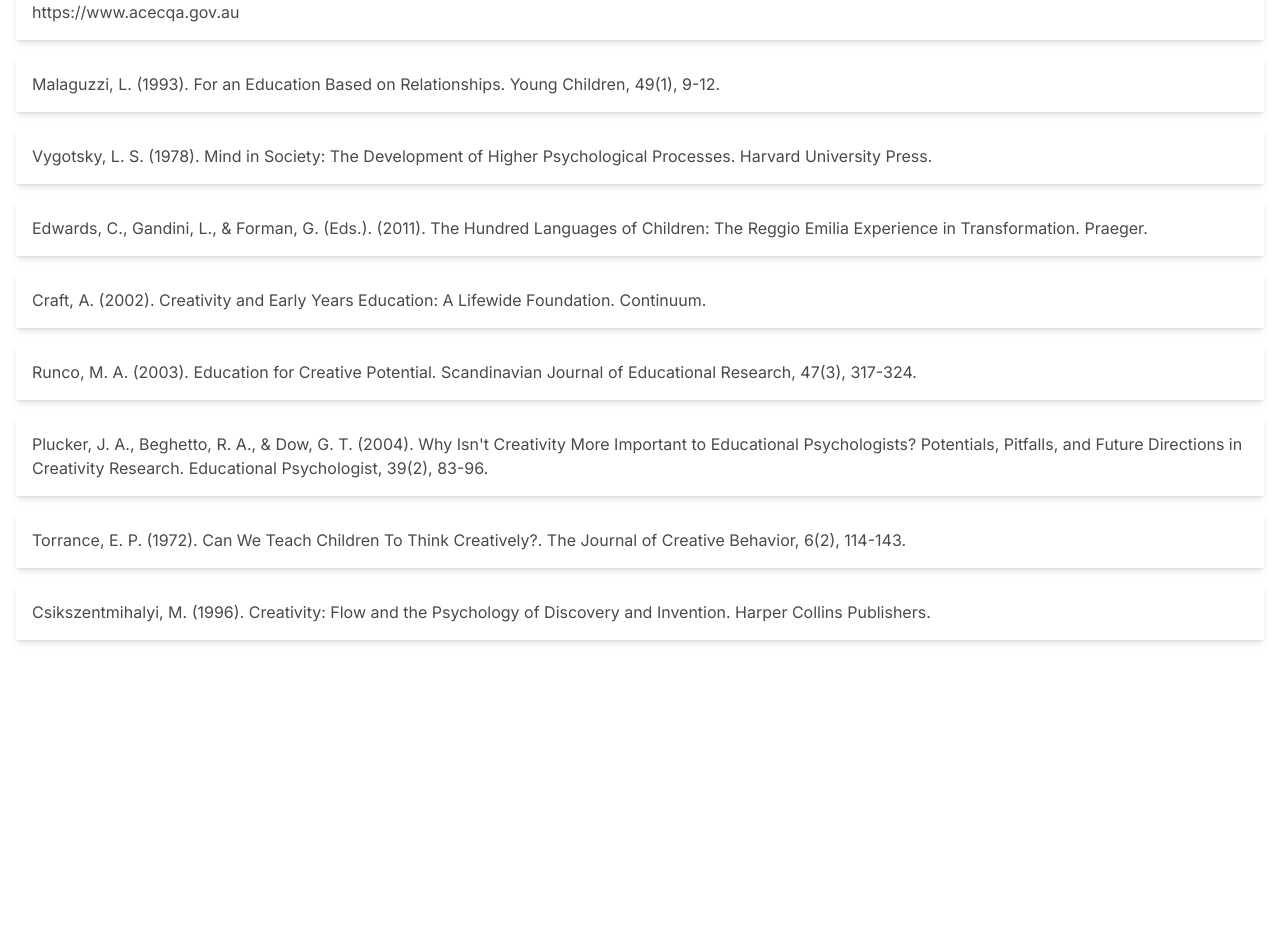
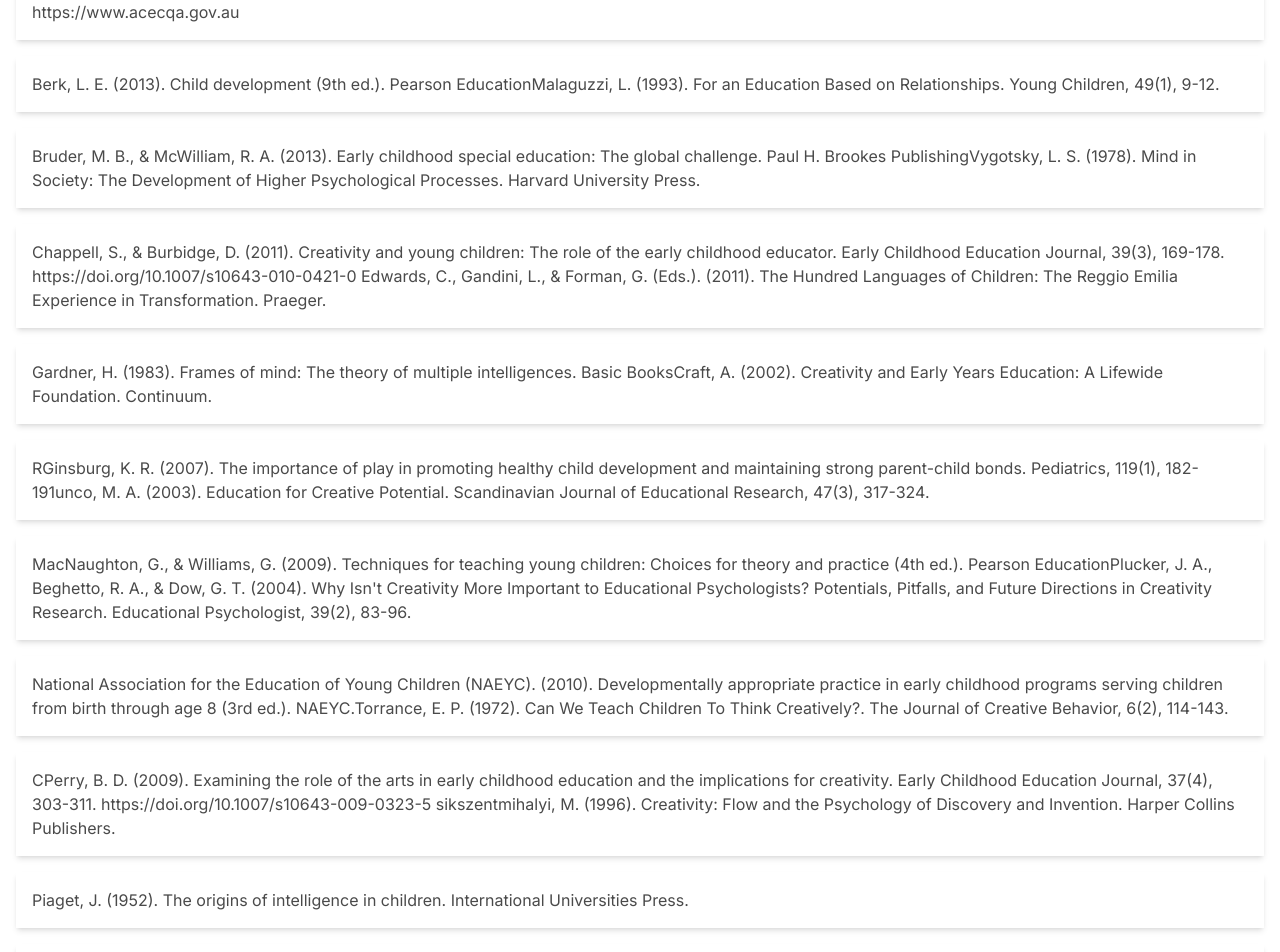
Before and after one commit to Aejazzz/creative-edu-main, a Next.js app: page /references in a window 1280 px wide. Shown: the part 320-1272 px from the top of the page. Before the commit the page ends 992 px from the top, so only its background shows below. Built offline with nearby package versions, Linux system fonts and the light colour scheme.

Commit message:
refrnces

```diff
--- a/app/references/page.tsx
+++ b/app/references/page.tsx
@@ -6,14 +6,19 @@
     const references = [
         "Australian Government Department of Education. (2009). Belonging, being and becoming: The early years learning framework for Australia. Commonwealth of Australia. https://www.education.gov.au/early-years-learning-framework",
         "Australian Children's Education & Care Quality Authority (ACECQA). (2020). The National Quality Framework for Early Childhood Education and Care. ACECQA. https://www.acecqa.gov.au",
-        "Malaguzzi, L. (1993). For an Education Based on Relationships. Young Children, 49(1), 9-12.",
-        "Vygotsky, L. S. (1978). Mind in Society: The Development of Higher Psychological Processes. Harvard University Press.",
-        "Edwards, C., Gandini, L., & Forman, G. (Eds.). (2011). The Hundred Languages of Children: The Reggio Emilia Experience in Transformation. Praeger.",
-        "Craft, A. (2002). Creativity and Early Years Education: A Lifewide Foundation. Continuum.",
-        "Runco, M. A. (2003). Education for Creative Potential. Scandinavian Journal of Educational Research, 47(3), 317-324.",
-        "Plucker, J. A., Beghetto, R. A., & Dow, G. T. (2004). Why Isn't Creativity More Important to Educational Psychologists? Potentials, Pitfalls, and Future Directions in Creativity Research. Educational Psychologist, 39(2), 83-96.",
-        "Torrance, E. P. (1972). Can We Teach Children To Think Creatively?. The Journal of Creative Behavior, 6(2), 114-143.",
-        "Csikszentmihalyi, M. (1996). Creativity: Flow and the Psychology of Discovery and Invention. Harper Collins Publishers.",
+        "Berk, L. E. (2013). Child development (9th ed.). Pearson EducationMalaguzzi, L. (1993). For an Education Based on Relationships. Young Children, 49(1), 9-12.",
+        "Bruder, M. B., & McWilliam, R. A. (2013). Early childhood special education: The global challenge. Paul H. Brookes PublishingVygotsky, L. S. (1978). Mind in Society: The Development of Higher Psychological Processes. Harvard University Press.",
+        "Chappell, S., & Burbidge, D. (2011). Creativity and young children: The role of the early childhood educator. Early Childhood Education Journal, 39(3), 169-178. https://doi.org/10.1007/s10643-010-0421-0 Edwards, C., Gandini, L., & Forman, G. (Eds.). (2011). The Hundred Languages of Children: The Reggio Emilia Experience in Transformation. Praeger.",
+        "Gardner, H. (1983). Frames of mind: The theory of multiple intelligences. Basic BooksCraft, A. (2002). Creativity and Early Years Education: A Lifewide Foundation. Continuum.",
+        "RGinsburg, K. R. (2007). The importance of play in promoting healthy child development and maintaining strong parent-child bonds. Pediatrics, 119(1), 182-191unco, M. A. (2003). Education for Creative Potential. Scandinavian Journal of Educational Research, 47(3), 317-324.",
+        "MacNaughton, G., & Williams, G. (2009). Techniques for teaching young children: Choices for theory and practice (4th ed.). Pearson EducationPlucker, J. A., Beghetto, R. A., & Dow, G. T. (2004). Why Isn't Creativity More Important to Educational Psychologists? Potentials, Pitfalls, and Future Directions in Creativity Research. Educational Psychologist, 39(2), 83-96.",
+        "National Association for the Education of Young Children (NAEYC). (2010). Developmentally appropriate practice in early childhood programs serving children from birth through age 8 (3rd ed.). NAEYC.Torrance, E. P. (1972). Can We Teach Children To Think Creatively?. The Journal of Creative Behavior, 6(2), 114-143.",
+        "CPerry, B. D. (2009). Examining the role of the arts in early childhood education and the implications for creativity. Early Childhood Education Journal, 37(4), 303-311. https://doi.org/10.1007/s10643-009-0323-5 sikszentmihalyi, M. (1996). Creativity: Flow and the Psychology of Discovery and Invention. Harper Collins Publishers.",
+        "Piaget, J. (1952). The origins of intelligence in children. International Universities Press.",
+        "Vygotsky, L. S. (1978). Mind in society: The development of higher psychological processes. Harvard University Press.",
+        "Wright, S. (2010). Understanding creativity in early childhood: Meaning-making and children's learning. Sage Publications.",
+        "Yelland, N. (2014). Creativity and the curriculum: Creating dynamic learning environments in early childhood education. Springer.",
+        "Zigler, E., & Bishop-Josef, S. J. (2006). The case for early childhood education: Securing the foundation for a lifetime of learning. Social Policy Report, 20(1), 3-13. https://doi.org/10.1007/s11628-006-0021-3",
     ];
 
     return (
```
